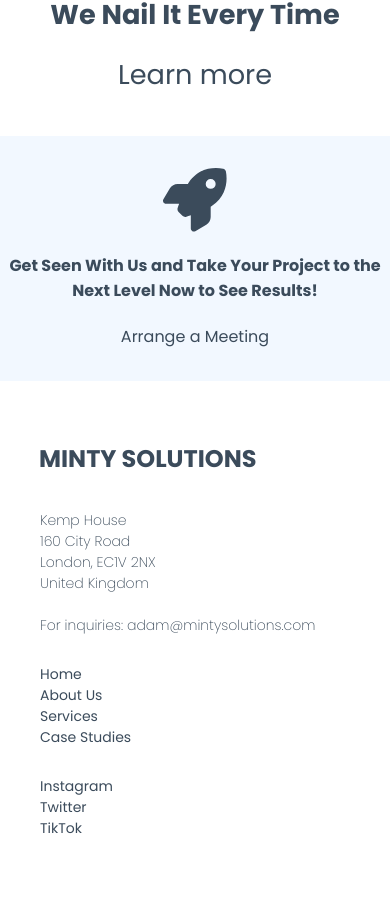
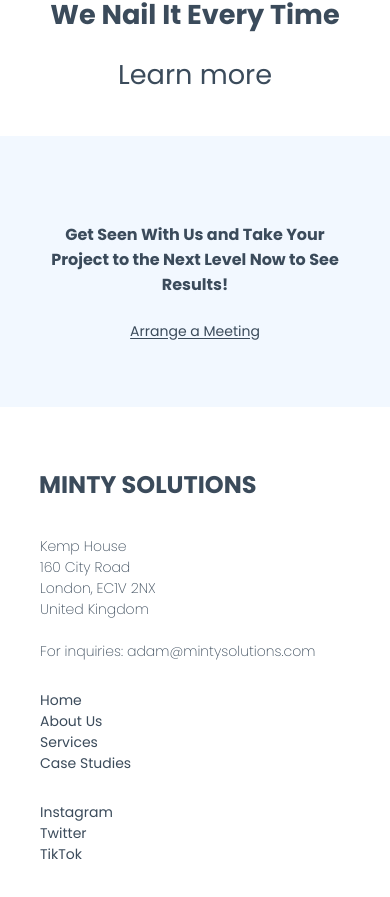
Before and after one commit to chrisokwakol/mintyy, a Next.js app: page /services in a window 390 px wide. Shown: the part 3640-4537 px from the top of the page. Built offline with nearby package versions, Linux system fonts and the light colour scheme.

Commit message:
increased pitch deck card size on 375px screens

```diff
--- a/components/PreFooter.js
+++ b/components/PreFooter.js
@@ -1,6 +1,9 @@
 import React from "react";
 import { FontAwesomeIcon } from "@fortawesome/react-fontawesome";
-import { faRocket } from "@fortawesome/free-solid-svg-icons";
+import {
+	faRocket,
+	faCaretSquareRight,
+} from "@fortawesome/free-regular-svg-icons";
 import styles from "../styles/PreFooter.module.css";
 
 function PreFooter() {
@@ -12,7 +15,11 @@ function PreFooter() {
 					Get Seen With Us and Take Your Project to the Next Level Now to See
 					Results!
 				</h4>
-				<a>Arrange a Meeting</a>
+				<a>Arrange a Meeting</a>{" "}
+				{/* <FontAwesomeIcon
+					icon={faCaretSquareRight}
+					className={styles.whyMintyCTAIcon}
+				/>{" "} */}
 			</div>
 		</div>
 	);
--- a/styles/PreFooter.module.css
+++ b/styles/PreFooter.module.css
@@ -16,3 +16,15 @@
 .preFooterIcon {
 	font-size: 63.59px;
 }
+
+@media screen and (max-width: 425px) {
+	.preFooter {
+		padding: 32px 40px;
+	}
+
+	.preFooter .content a {
+		font-size: 0.875rem;
+		text-decoration: underline;
+		text-underline-offset: 2px;
+	}
+}
```
Also changed, not shown: styles/Home.module.css (+7 -1 lines).
